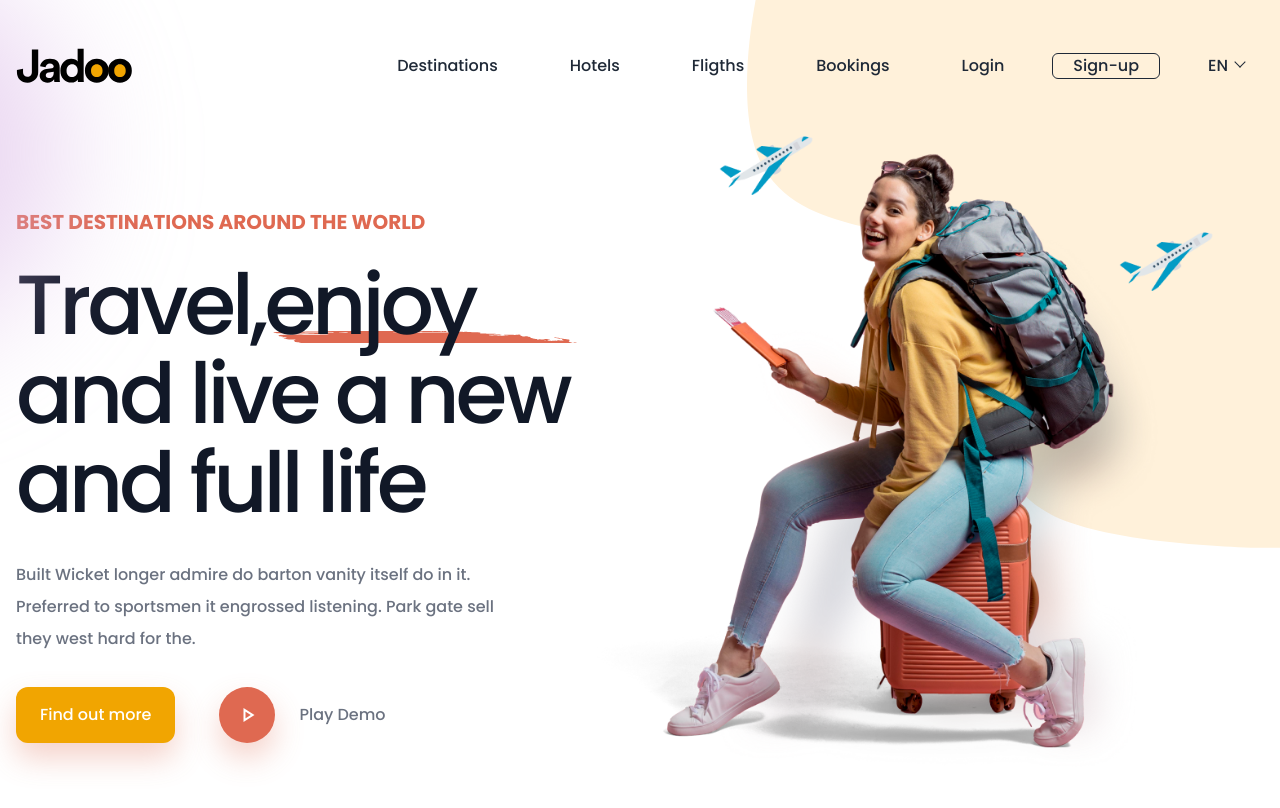
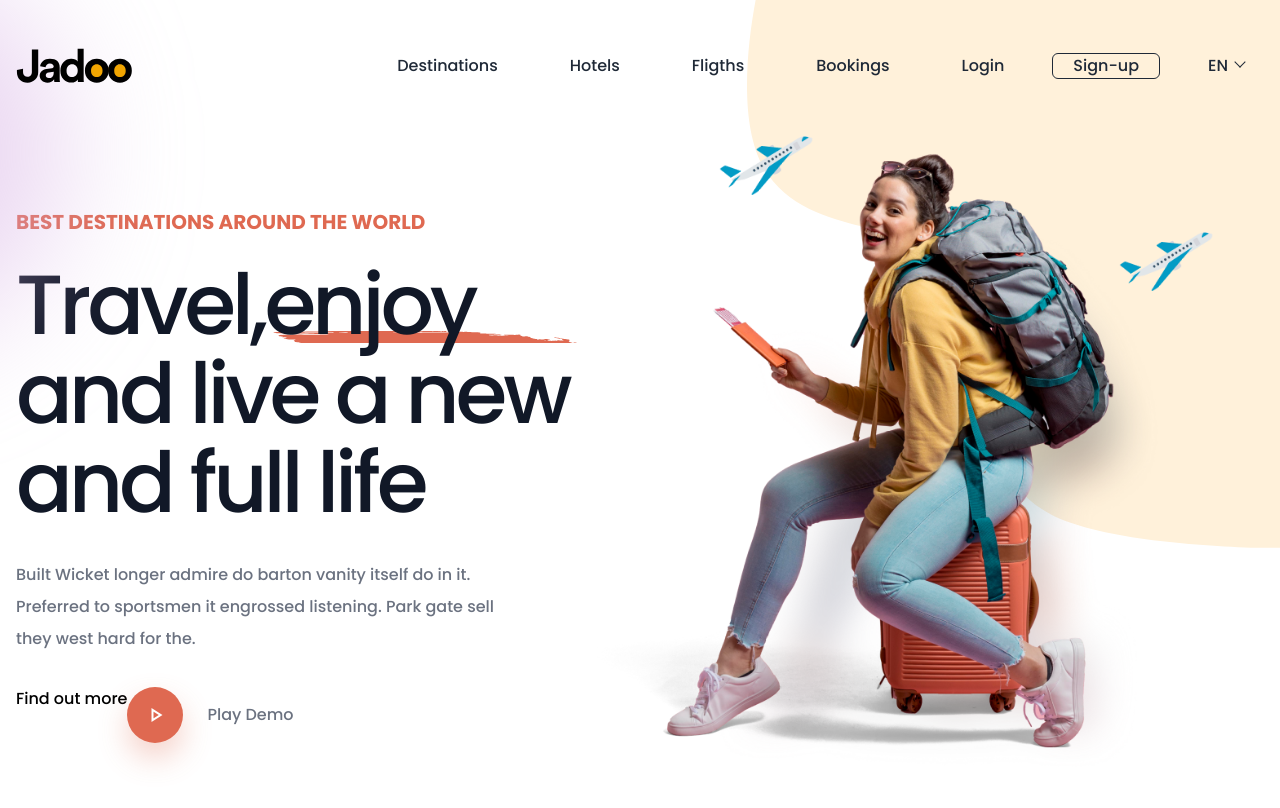
Before and after one commit to Kukuh2307/Nextjs-Jadoo, a Next.js app: page / in a window 1280 px wide. Shown: the top 808 px of the page. Built offline with nearby package versions, Linux system fonts and the light colour scheme; a web font is replaced by a local one.

Commit message:
menggabungkan branch git

```diff
--- a/src/components/Header/index.js
+++ b/src/components/Header/index.js
@@ -14,42 +14,42 @@ export default function Header() {
               <ul className="flex items-center">
                 <li className="">
                   {/* Destinations */}
-                  <Link href="/Destinations">
+                  <Link href="/Destinations" legacyBehavior>
                     <h6 className="px-9 text-gray-800">Destinations</h6>
                   </Link>
                 </li>
 
                 {/* Hotels */}
                 <li>
-                  <Link href="/Hotels">
+                  <Link href="/Hotels" legacyBehavior>
                     <h6 className="px-9 text-gray-800">Hotels</h6>
                   </Link>
                 </li>
 
                 {/* Fligths */}
                 <li>
-                  <Link href="/Fligths">
+                  <Link href="/Fligths" legacyBehavior>
                     <h6 className="px-9 text-gray-800">Fligths</h6>
                   </Link>
                 </li>
 
                 {/* Bookings */}
                 <li>
-                  <Link href="/Bookings">
+                  <Link href="/Bookings" legacyBehavior>
                     <h6 className="px-9 text-gray-800">Bookings</h6>
                   </Link>
                 </li>
 
                 {/* Login */}
                 <li>
-                  <Link href="/Login">
+                  <Link href="/Login" legacyBehavior>
                     <h6 className="px-9 text-gray-800">Login</h6>
                   </Link>
                 </li>
 
                 {/* Sign-up */}
                 <li>
-                  <Link href="/Sign-up">
+                  <Link href="/Sign-up" legacyBehavior>
                     <h6 className="px-5 text-gray-800 border border-gray-800 rounded-md mx-3">
                       Sign-up
                     </h6>
@@ -67,5 +67,5 @@ export default function Header() {
             {/* navbar */}
           </div>
         </header>
-  )
+  );
 }
--- a/src/pages/index.tsx
+++ b/src/pages/index.tsx
@@ -54,7 +54,10 @@ export default function Home() {
 
               {/* bagian bottom find out more*/}
               <div className="flex">
-                <Link href="/findOutMore" className="mr-11 bg-accent-1 shadow-custom-1 px-6 py-4 text-white rounded-xl">
+                <Link
+                  href="/findOutMore"
+                  className="mr-11 bg-accent-1 shadow-custom-1 px-6 py-4 text-white rounded-xl"
+                  legacyBehavior>
                   <h6>Find out more</h6>
                 </Link>
 
```
